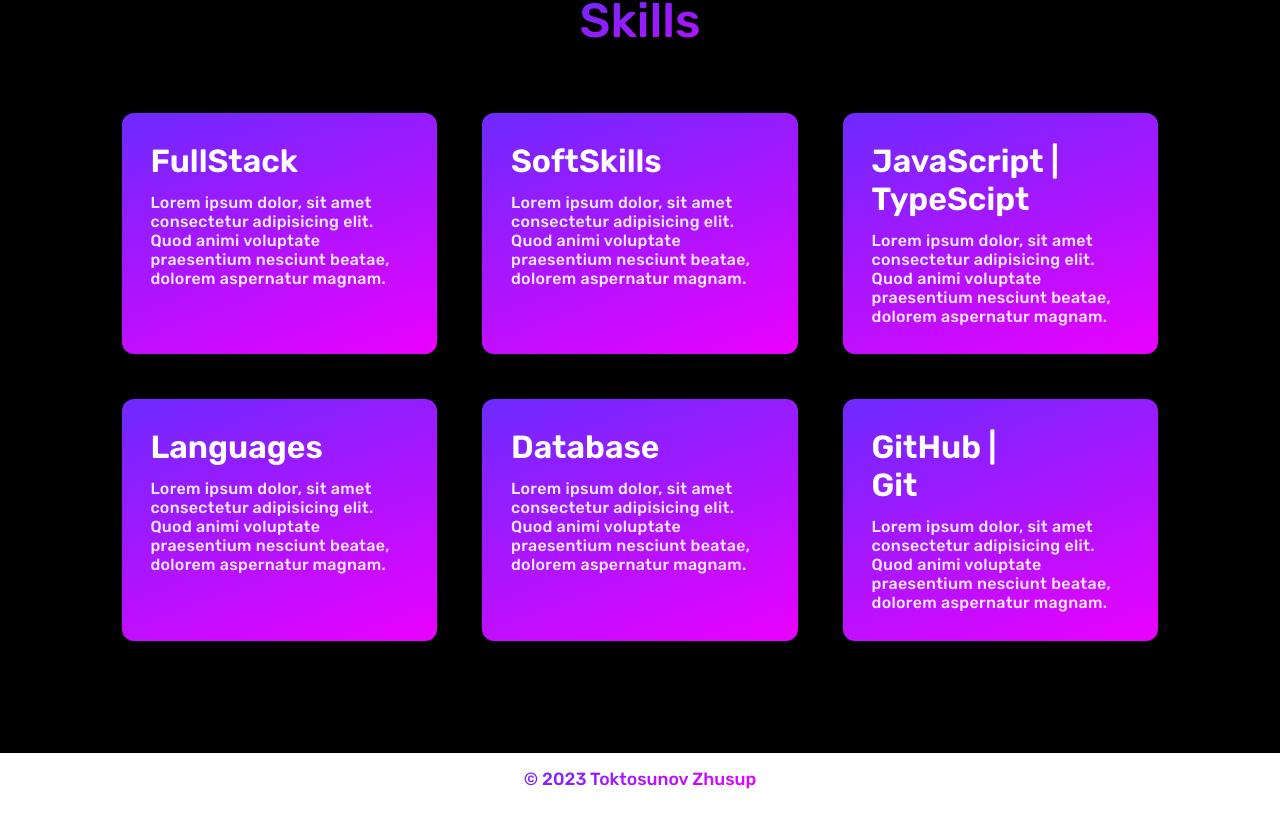
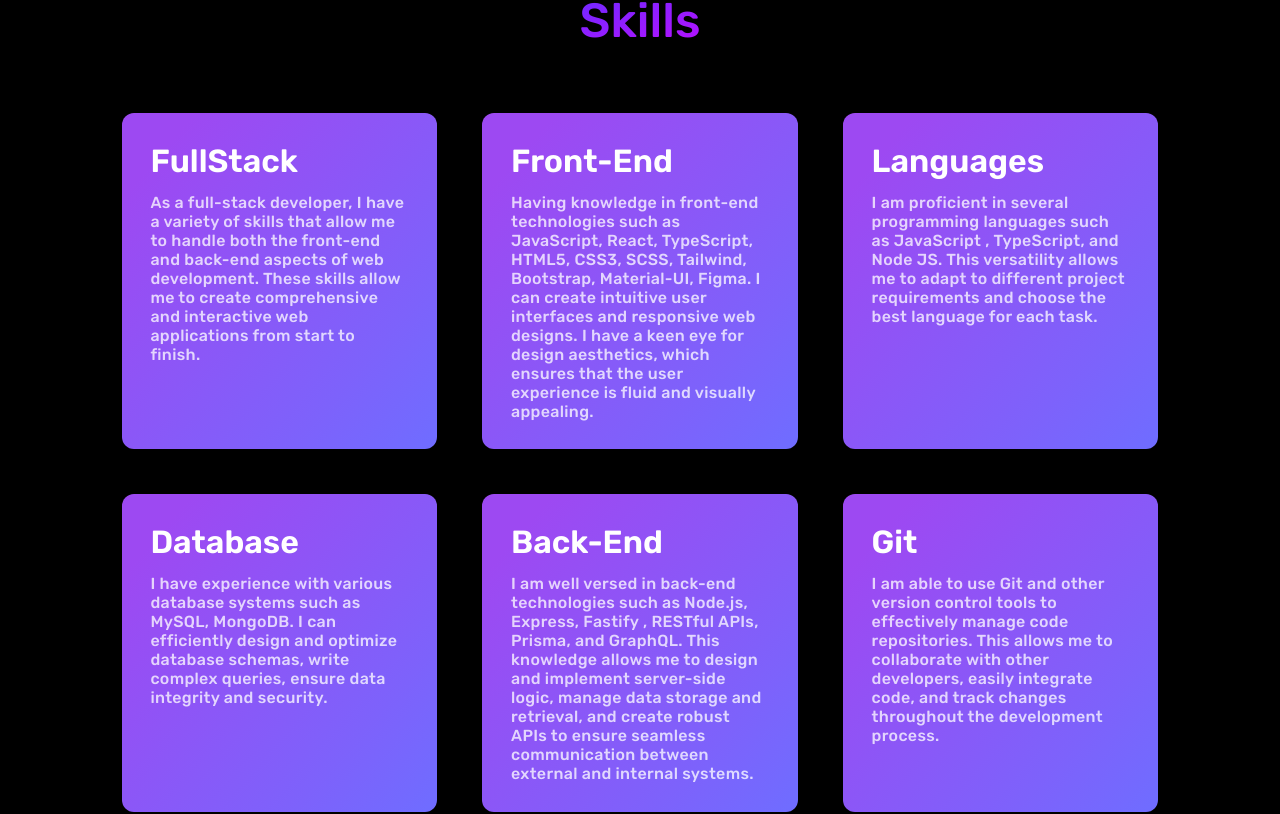
Before and after one commit to TheNowy/Project-Portfolio, a React (Vite) app: page / in a window 1280 px wide. Shown: the part 2367-3181 px from the top of the page. Built offline with nearby package versions, Linux system fonts and the light colour scheme.

Commit message:
ChangedDiscOnSkills

```diff
--- a/src/components/layout/header/Header.module.scss
+++ b/src/components/layout/header/Header.module.scss
@@ -20,6 +20,7 @@
     transition: 0.3s;
     padding: 1.4rem 5%;
     border-bottom: solid 1px blue;
+    background-color: rgba(255, 255, 255, 0.586);
   }
 
   .logo {
--- a/src/components/pages/home/Home.jsx
+++ b/src/components/pages/home/Home.jsx
@@ -184,57 +184,65 @@ const Home = () => {
               </div>
             </div>
             <div className={scss.skill_container}>
-            <h3 className={scss.skill_title}>Skills</h3>
+              <h3 className={scss.skill_title}>Skills</h3>
               <div className={scss.box_container_twm_skill}>
                 <div className={scss.box_twm_skill}>
                   <h3>FullStack</h3>
                   <p>
-                    Lorem ipsum dolor, sit amet consectetur adipisicing elit.
-                    Quod animi voluptate praesentium nesciunt beatae, dolorem
-                    aspernatur magnam.
+                    As a full-stack developer, I have a variety of skills that
+                    allow me to handle both the front-end and back-end aspects
+                    of web development. These skills allow me to create
+                    comprehensive and interactive web applications from start to
+                    finish.
                   </p>
                 </div>
                 <div className={scss.box_twm_skill}>
-                  <h3>SoftSkills</h3>
+                  <h3>Front-End</h3>
                   <p>
-                    Lorem ipsum dolor, sit amet consectetur adipisicing elit.
-                    Quod animi voluptate praesentium nesciunt beatae, dolorem
-                    aspernatur magnam.
-                  </p>
-                </div>
-                <div className={scss.box_twm_skill}>
-                  <h3>JavaScript | <br />
-                   TypeScipt</h3>
-                  <p>
-                    Lorem ipsum dolor, sit amet consectetur adipisicing elit.
-                    Quod animi voluptate praesentium nesciunt beatae, dolorem
-                    aspernatur magnam.
+                    Having knowledge in front-end technologies such as
+                    JavaScript, React, TypeScript, HTML5, CSS3, SCSS, Tailwind,
+                    Bootstrap, Material-UI, Figma. I can create intuitive user
+                    interfaces and responsive web designs. I have a keen eye for
+                    design aesthetics, which ensures that the user experience is
+                    fluid and visually appealing.
                   </p>
                 </div>
                 <div className={scss.box_twm_skill}>
                   <h3>Languages</h3>
                   <p>
-                    Lorem ipsum dolor, sit amet consectetur adipisicing elit.
-                    Quod animi voluptate praesentium nesciunt beatae, dolorem
-                    aspernatur magnam.
+                    I am proficient in several programming languages such as
+                    JavaScript , TypeScript, and Node JS. This versatility
+                    allows me to adapt to different project requirements and
+                    choose the best language for each task.
                   </p>
                 </div>
                 <div className={scss.box_twm_skill}>
                   <h3>Database</h3>
                   <p>
-                    Lorem ipsum dolor, sit amet consectetur adipisicing elit.
-                    Quod animi voluptate praesentium nesciunt beatae, dolorem
-                    aspernatur magnam.
+                    I have experience with various database systems such as
+                    MySQL, MongoDB. I can efficiently design and
+                    optimize database schemas, write complex queries, ensure
+                    data integrity and security.
                   </p>
                 </div>
                 <div className={scss.box_twm_skill}>
-                  <h3>GitHub | <br />
-                      Git
-                  </h3>
+                  <h3>Back-End</h3>
                   <p>
-                    Lorem ipsum dolor, sit amet consectetur adipisicing elit.
-                    Quod animi voluptate praesentium nesciunt beatae, dolorem
-                    aspernatur magnam.
+                    I am well versed in back-end technologies such as Node.js,
+                    Express, Fastify , RESTful APIs, Prisma, and GraphQL. This
+                    knowledge allows me to design and implement server-side
+                    logic, manage data storage and retrieval, and create robust
+                    APIs to ensure seamless communication between external and
+                    internal systems.
+                  </p>
+                </div>
+                <div className={scss.box_twm_skill}>
+                  <h3>Git</h3>
+                  <p>
+                    I am able to use Git and other version control tools to
+                    effectively manage code repositories. This allows me to
+                    collaborate with other developers, easily integrate code,
+                    and track changes throughout the development process.
                   </p>
                 </div>
               </div>
--- a/src/components/pages/home/Home.module.scss
+++ b/src/components/pages/home/Home.module.scss
@@ -320,11 +320,7 @@
           text-align: center;
           font-size: 3rem;
           font-weight: 500;
-          background: -webkit-linear-gradient(
-            -70deg,
-            #6d2aff 0%,
-            #ea00ff 100%
-          );
+          background: -webkit-linear-gradient(-70deg, #6d2aff 0%, #ea00ff 100%);
           background-clip: border-box;
           -webkit-background-clip: text;
           background-clip: text;
@@ -342,9 +338,14 @@
       .box_twm_skill {
         width: 100%;
         padding: 1.8rem;
-        background: -webkit-linear-gradient(-70deg, #6d2aff 0%, #ea00ff 100%);
-        box-shadow: 0 0 5px #000000;
+        border: none;
         border-radius: 0.75rem;
+        background: linear-gradient(
+          131.01deg,
+          #9d49f2 12.15%,
+          #7d62fb 75.57%,
+          #706cff 97.89%
+        );
         display: flex;
         flex-direction: column;
         gap: 0.8rem;
@@ -352,18 +353,19 @@
 
         &:hover {
           transition: 0.3s;
+          border: none;
           box-shadow: 0 0 15px rgb(0, 0, 0);
         }
 
         h3 {
-          color: white;
+          color: #ffffff;
           width: 100%;
           font-size: 2rem;
           font-weight: 600;
         }
 
         p {
-          color: rgba(255, 255, 255, 0.906);
+          color: rgba(255, 255, 255, 0.756);
           width: 100%;
           font-size: 1rem;
           font-weight: 500;
```
